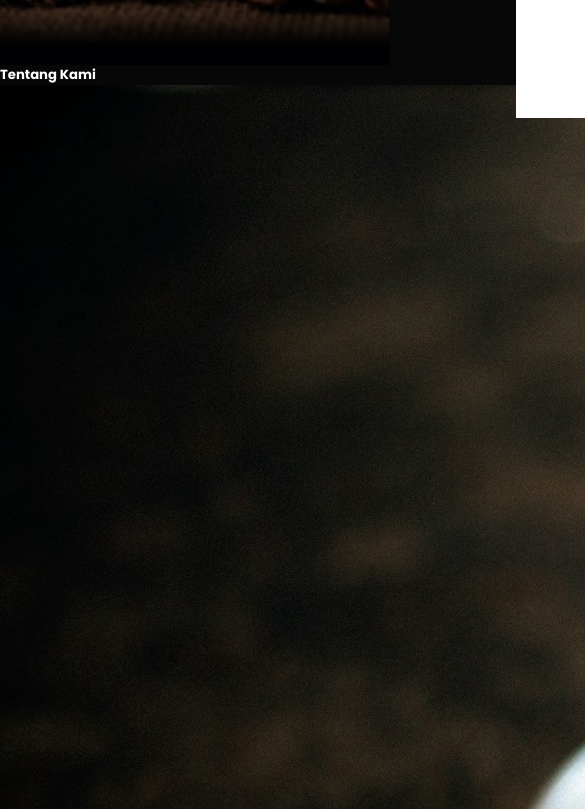
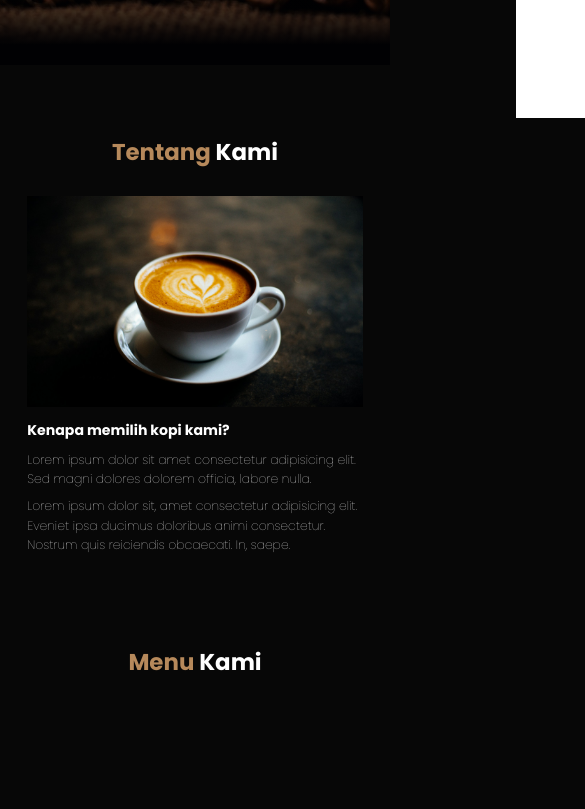
Before and after one commit to Hann778/Web_Kedai_Kopi, a plain HTML site: page index.html in a window 390 px wide. Shown: the part 779-1588 px from the top of the page, 585 px wide, since content can reach past the window. Drawn offline with nearby package versions, Linux system fonts and the light colour scheme; files whose address does not match are found by name.

Commit message:
Update style.css

```diff
--- a/css/style.css
+++ b/css/style.css
@@ -16,7 +16,7 @@ body {
   font-family: "Poppins", sans-serif;
   background-color: var(--bg);
   color: #fff;
-  /* min-height: 2000px; */
+  min-height: 2000px;
 }
 
 /* navbar */
@@ -87,7 +87,7 @@ body {
   min-height: 100vh;
   display: flex;
   align-items: center;
-  background-image: url("../img/header-bg.jpg");
+  background-image: url("../img/header-bg.jpg ");
   background-repeat: no-repeat;
   background-size: cover;
   background-position: center;
@@ -144,6 +144,53 @@ body {
   box-shadow: 1px 1px 3px rgba(1, 1, 3, 0.5);
 }
 
+/* About Section */
+.about,
+.menu {
+  padding: 8rem 7% 1.4rem;
+}
+
+.about h2,
+.menu h2 {
+  text-align: center;
+  font-size: 2.6rem;
+  margin-bottom: 3rem;
+}
+
+.about h2 span,
+.menu h2 span {
+  color: var(--primary);
+}
+
+.about .row {
+  display: flex;
+}
+
+.about .row .about-img {
+  flex: 1 1 45rem;
+}
+
+.about .row .about-img img {
+  width: 100%;
+}
+
+.about .row .content {
+  flex: 1 1 35rem;
+  padding: 0 1rem;
+}
+
+.about .row .content h3 {
+  font-size: 1.8rem;
+  margin-bottom: 1rem;
+}
+
+.about .row .content p {
+  margin-bottom: 0.8rem;
+  font-size: 1.4rem;
+  font-weight: 100;
+  line-height: 1.6;
+}
+
 /* Media Queries */
 
 /* Laptop */
@@ -192,6 +239,25 @@ body {
   .navbar .navbar-nav a:hover::after {
     transform: scaleX(0.2);
   }
+
+  .about .row {
+    flex-wrap: wrap;
+  }
+
+  .about .row .about-img img {
+    height: 24rem;
+    object-fit: cover;
+    object-position: center;
+  }
+
+  .about .row .content {
+    padding: 0;
+  }
+
+  .about .row .content h3 {
+    margin-top: 1rem;
+    font-size: 1.6rem;
+  }
 }
 
 /* Mobile */
```
